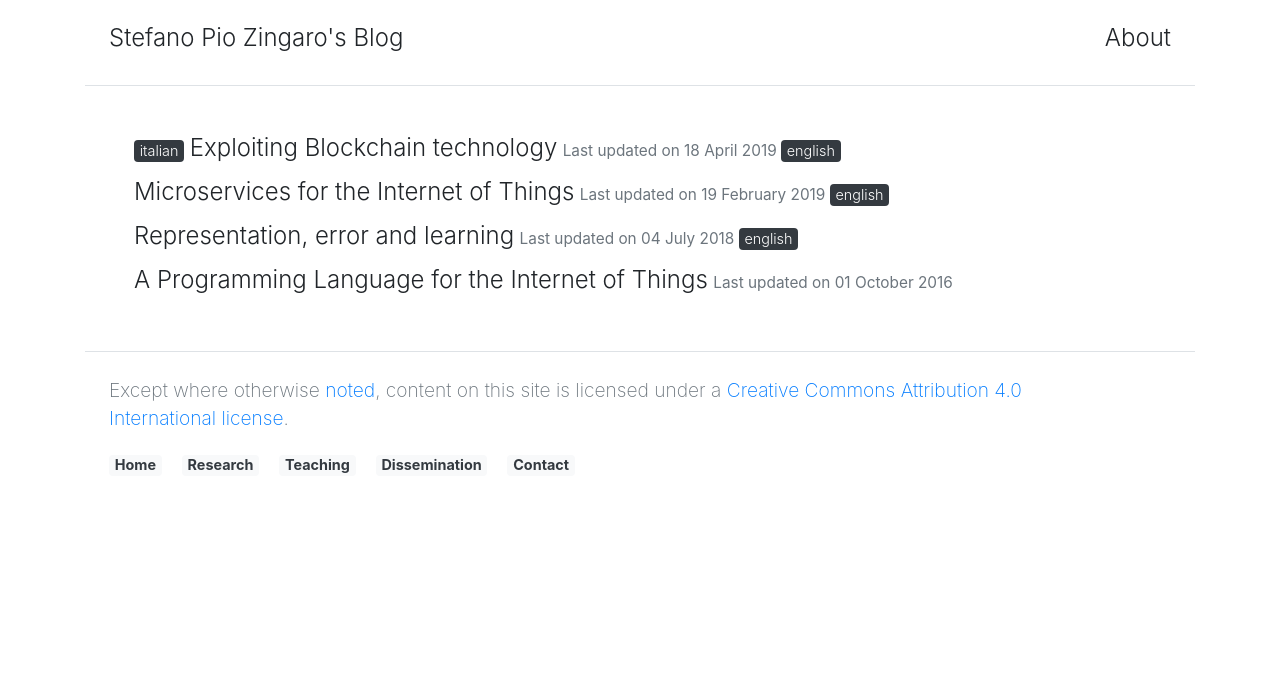
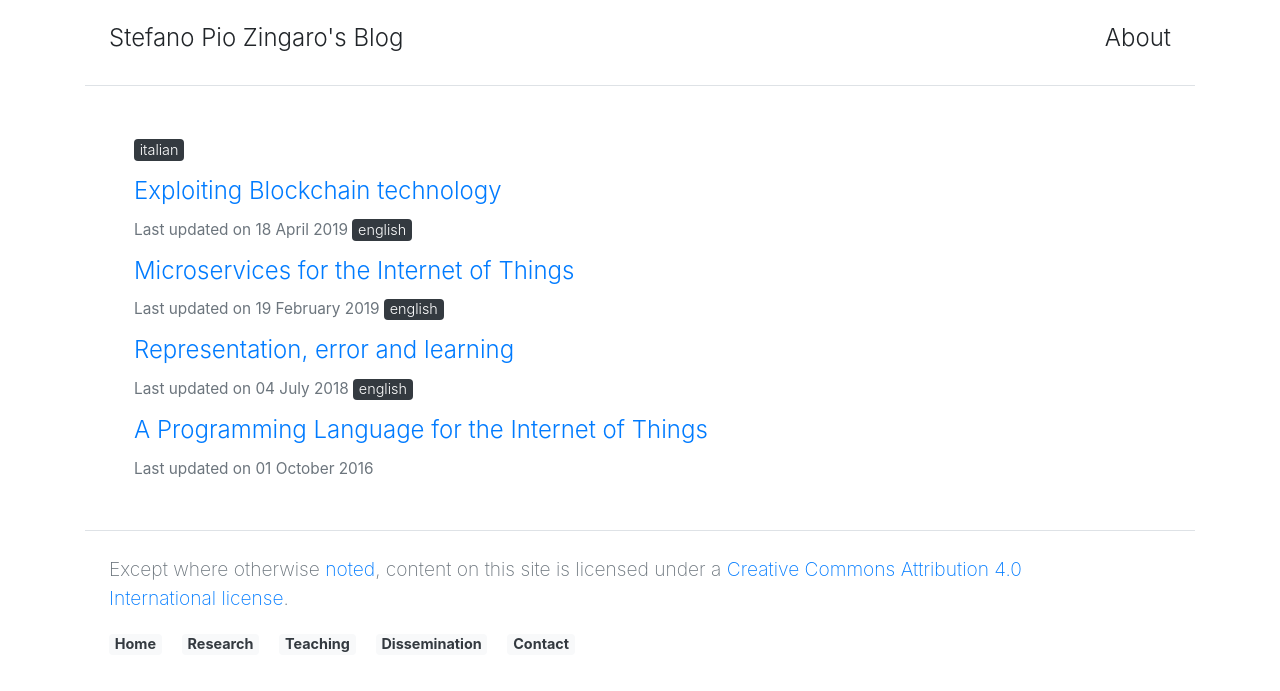
Before and after one commit to saltgz/saltgz.github.io, a Jekyll site: the page built from index.md, in a window 1280 px wide. Shown: the top 691 px of the page. Built offline with Jekyll 4.4.1, drawn with Linux system fonts in a browser that asks for light colours; comment, search, counter and statistics services are not loaded.

Commit message:
Update home.html

```diff
--- a/_layouts/home.html
+++ b/_layouts/home.html
@@ -10,8 +10,8 @@ layout: default
     {{ post.language }}
   </p>
   {% endif %}
-  <a href="{{ post.url }}" class="text-reset">
-      <h4 class="font-weight-light d-inline-block">
+  <a href="{{ post.url }}">
+      <h4 class="font-weight-light">
           {{ post.title | escape }}
       </h4>
   </a>
```
